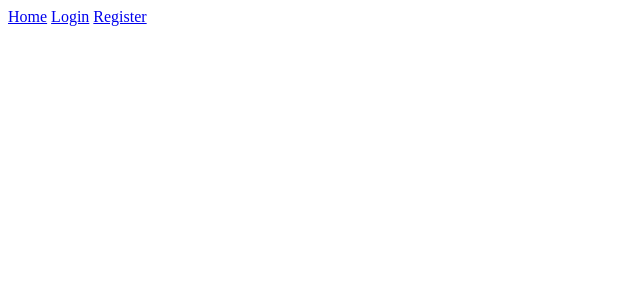
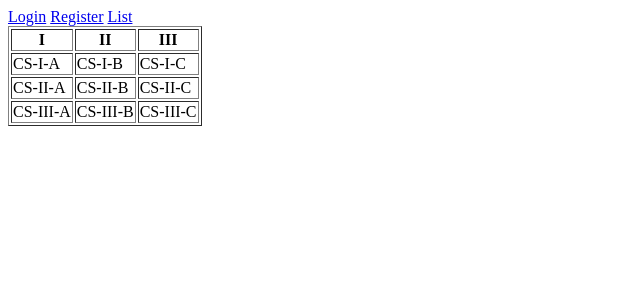
Before and after one commit to Priyanshsoniii/Attendance, a React (Create React App) app: page /list in a window 1280 px wide. Before the commit this address had no page. Shown: the top 300 px of the page, without its empty margins (0-640 px from the left). Built offline with nearby package versions, Linux system fonts and the light colour scheme.

Commit message:
app jsx and new file index

```diff
--- a/src/App.jsx
+++ b/src/App.jsx
@@ -3,6 +3,8 @@ import { BrowserRouter, Route, Routes } from 'react-router-dom';
 import { LoginPage } from "./components/login"
 import { RegisterPage }  from "./components/register"
 import Header from './components/header';
+import List from './components/list';
+import Error from './components/error';
 
 export const App = () => {
   return (
@@ -13,6 +15,9 @@ export const App = () => {
 
           <Route path="/login" exact element = { <LoginPage /> } />
           <Route path="/register" exact element = { <RegisterPage /> } />
+          <Route path="/list" exact element = { <List /> } />
+          <Route path = "/*" element = { <Error /> } />
+
       </Routes>
     </BrowserRouter>
   )
--- /dev/null
+++ b/src/components/error/index.jsx
@@ -0,0 +1,9 @@
+import React from 'react'
+
+const Error = () => {
+  return (
+    <h2>404 Not Found</h2>
+  )
+}
+
+export default Error
--- a/src/components/header/index.jsx
+++ b/src/components/header/index.jsx
@@ -4,10 +4,10 @@
  export const Header = ({user}) => {
   return (
     <header>
-        <Link to = "/">Home</Link>&nbsp;
+        {/* <Link to = "/">Home</Link>&nbsp; */}
         <Link to = "/login">Login</Link>&nbsp;
         <Link to = "/register">Register</Link>&nbsp;
-
+        <Link to = "/list">List</Link>&nbsp;
     </header>
    );
  };
--- /dev/null
+++ b/src/components/list/index.jsx
@@ -0,0 +1,42 @@
+import React from 'react'
+import { Link } from "react-router-dom";
+import Wrapper from './style';
+
+const List = () => {
+  return (
+    <Wrapper>
+        <Link to = "/register"></Link>
+
+        <table border="1" >
+  <tr>
+    <th>I</th>
+    <th>II</th>
+    <th>III</th>
+  </tr>
+
+  <tr>
+    <td>CS-I-A</td>
+    <td>CS-I-B</td>
+    <td>CS-I-C</td>
+  </tr>
+  <tr>
+    <td>CS-II-A</td>
+    <td>CS-II-B</td>
+    <td>CS-II-C</td>
+  </tr>
+  <tr>
+    <td>CS-III-A</td>
+    <td>CS-III-B</td>
+    <td>CS-III-C</td>
+  </tr>
+  {/* <tr>
+    <td>CS-IV-A</td>
+    <td>CS-IV-B</td>
+    <td>CS-IV-C</td>
+  </tr> */}
+</table>
+    </Wrapper>
+  )
+}
+
+export default List
--- a/src/components/login/index.jsx
+++ b/src/components/login/index.jsx
@@ -4,7 +4,7 @@ import { Link } from "react-router-dom";
 import axios from "axios";
 
 export const LoginPage = () => {
-  const [email, setEmail] = useState("");
+  // const [email, setEmail] = useState("");
   const [contact, setContact] = useState("")
   const [password, setPassword] = useState("");
 
```
